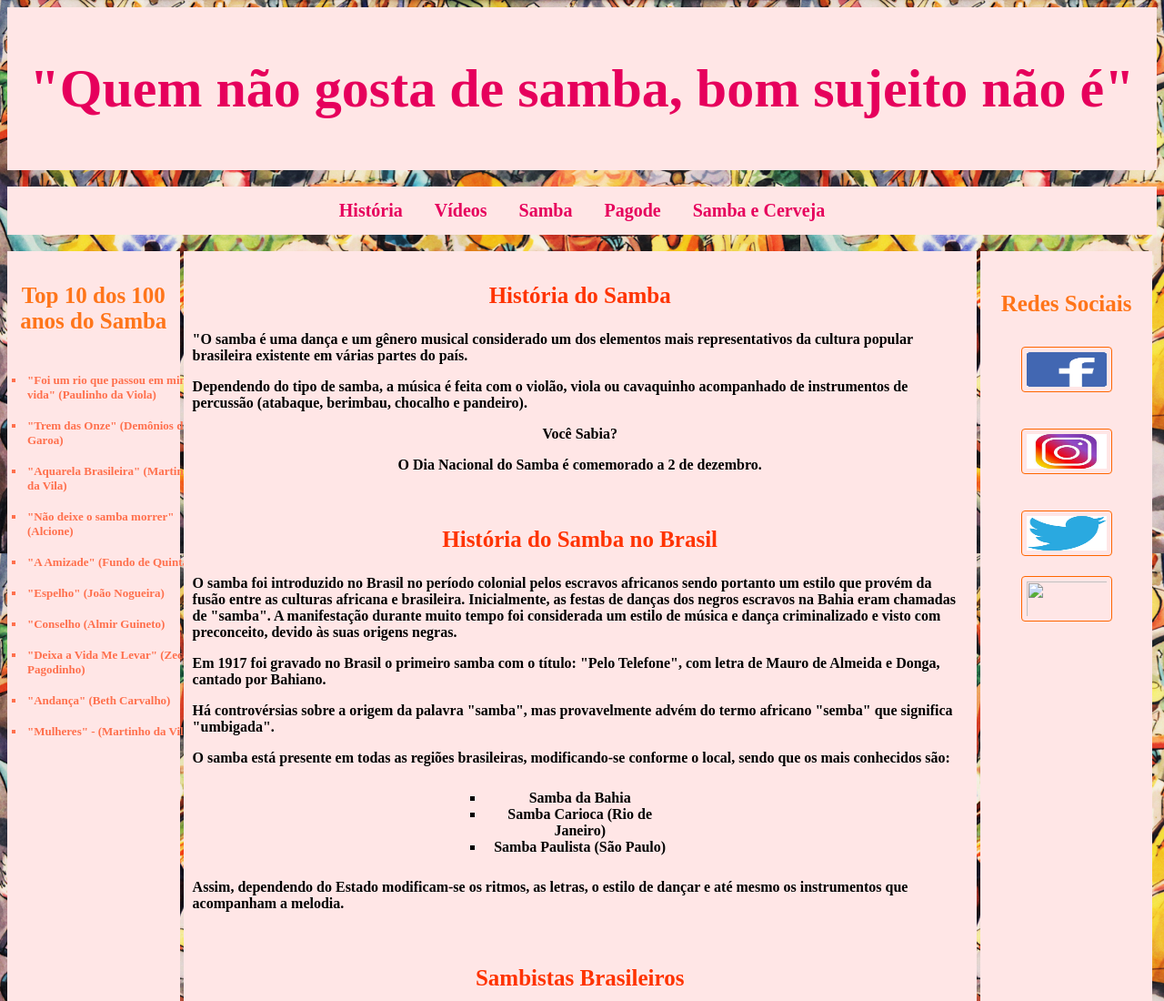
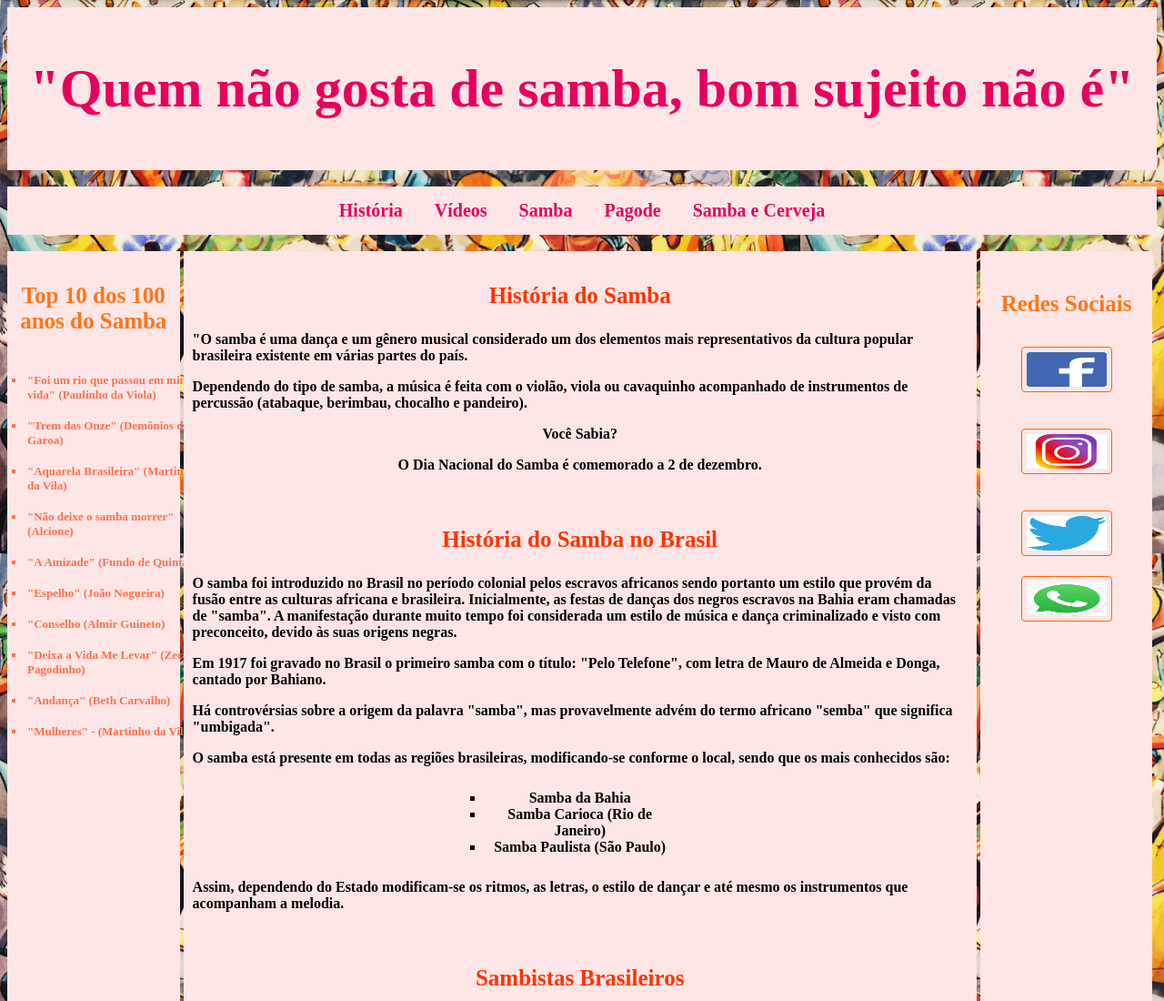
Before and after one commit to Ariteixeira/Ariteixeira, a plain HTML site: page FANPAGE/index.html in a window 1280 px wide. Shown: the top 1100 px of the page at 91% size. Drawn offline with nearby package versions, Linux system fonts and the light colour scheme.

Commit message:
Update index.html

```diff
--- a/FANPAGE/index.html
+++ b/FANPAGE/index.html
@@ -125,7 +125,7 @@ instrumentos que acompanham a melodia.</p>
   <a href="#"><img src= "images/twitter.png" style="width:100px;height:50px;"></a>
 </br>
 </br>
-  <a href="#"><img src= "what.jpeg" style="width:100px;height:50px;"></a>
+  <a href="#"><img src= "images/what.jpeg" style="width:100px;height:50px;"></a>
   </center>
  </div>
 </div>
```
